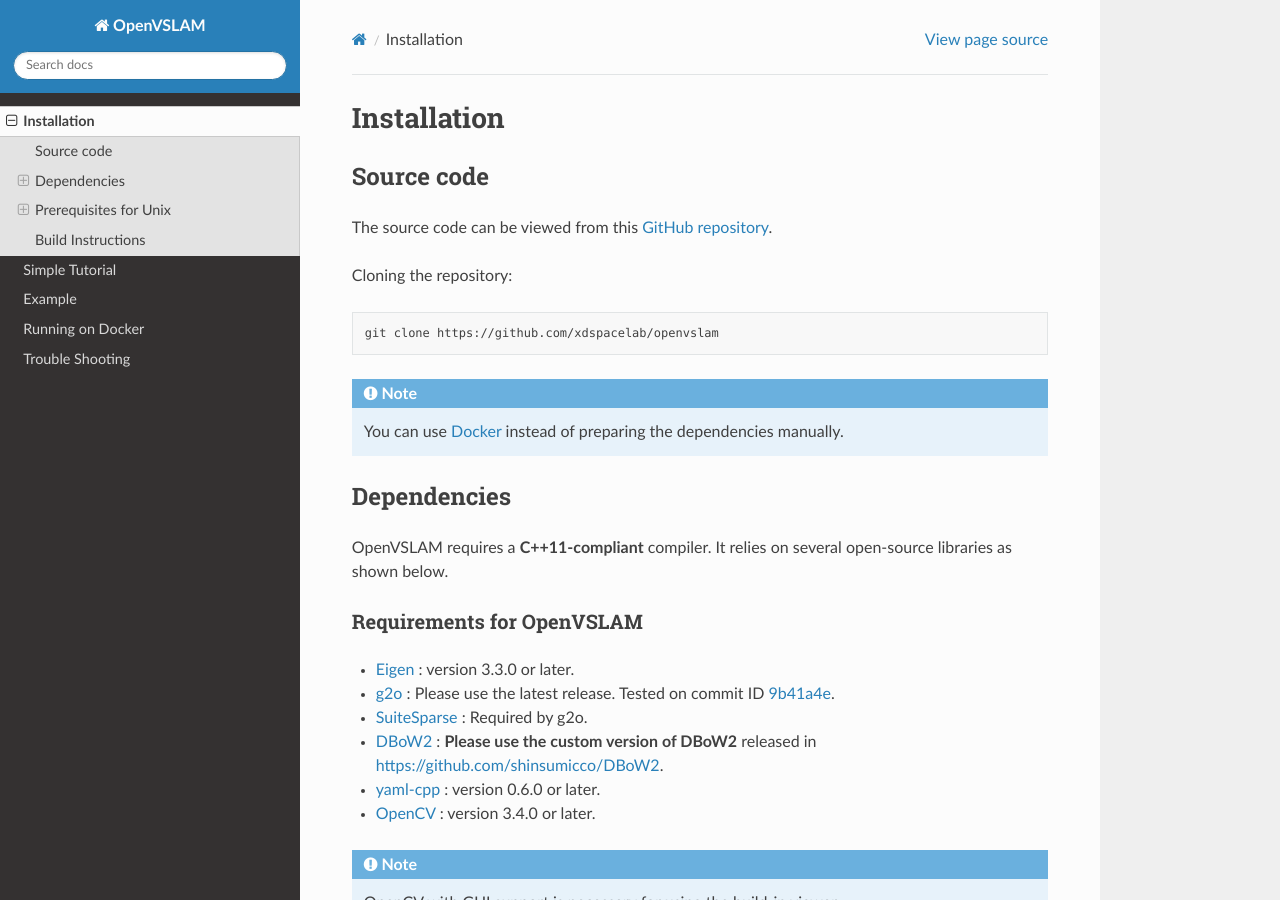
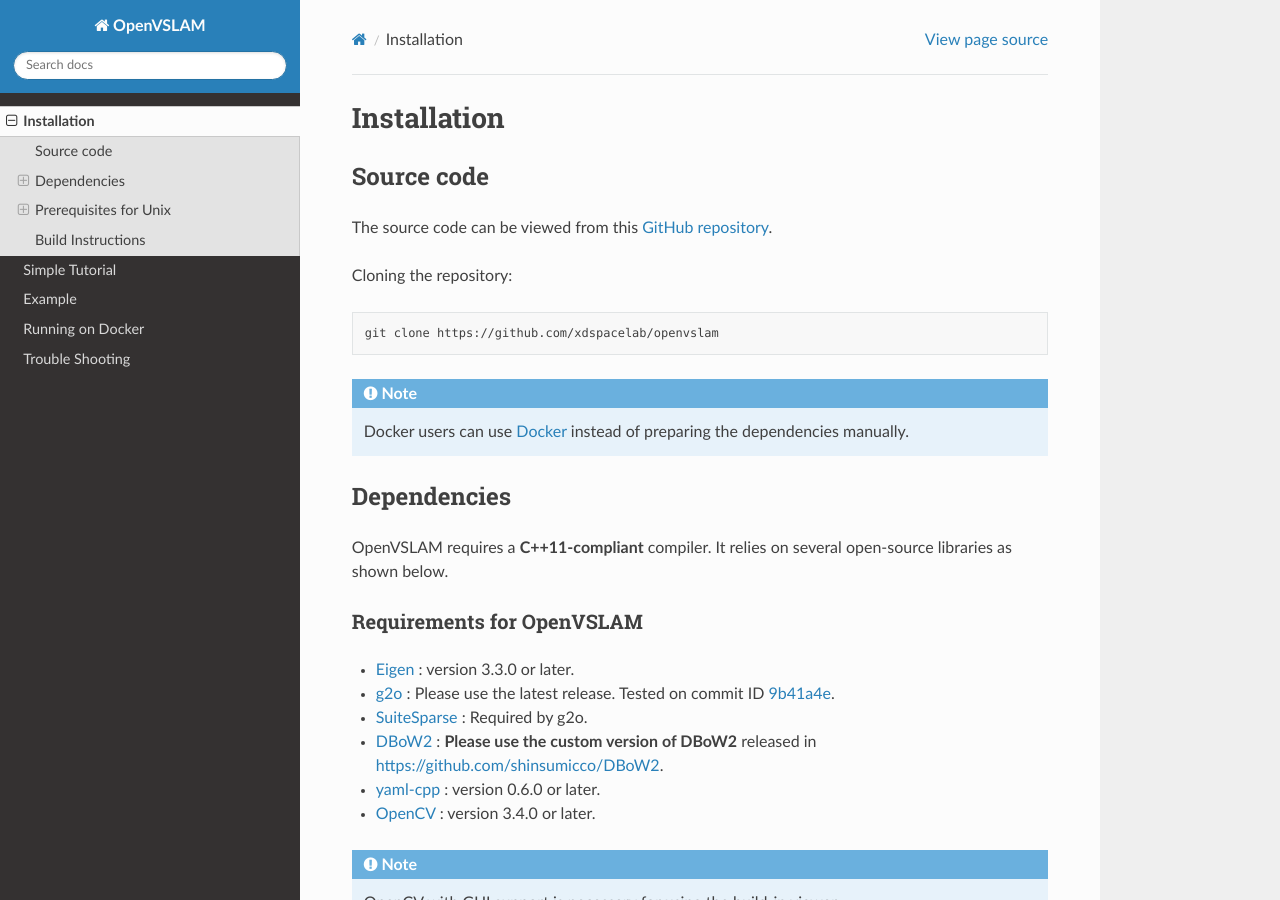
Before and after one commit to xdspacelab/openvslam, a Sphinx documentation site: the page built from docs/installation.rst, in a window 1280 px wide and 900 px high. Built offline with Sphinx 7.4.7 and the Read the Docs theme 2.0.0, drawn with Linux system fonts in a browser that asks for light colours.

Commit message:
Change the subjective

```diff
--- a/docs/installation.rst
+++ b/docs/installation.rst
@@ -20,7 +20,7 @@
 
 .. NOTE ::
 
-    You can use :ref:`Docker <chapter-docker>` instead of preparing the dependencies manually.
+    Docker users can use :ref:`Docker <chapter-docker>` instead of preparing the dependencies manually.
 
 
 .. _section-dependencies:
```
